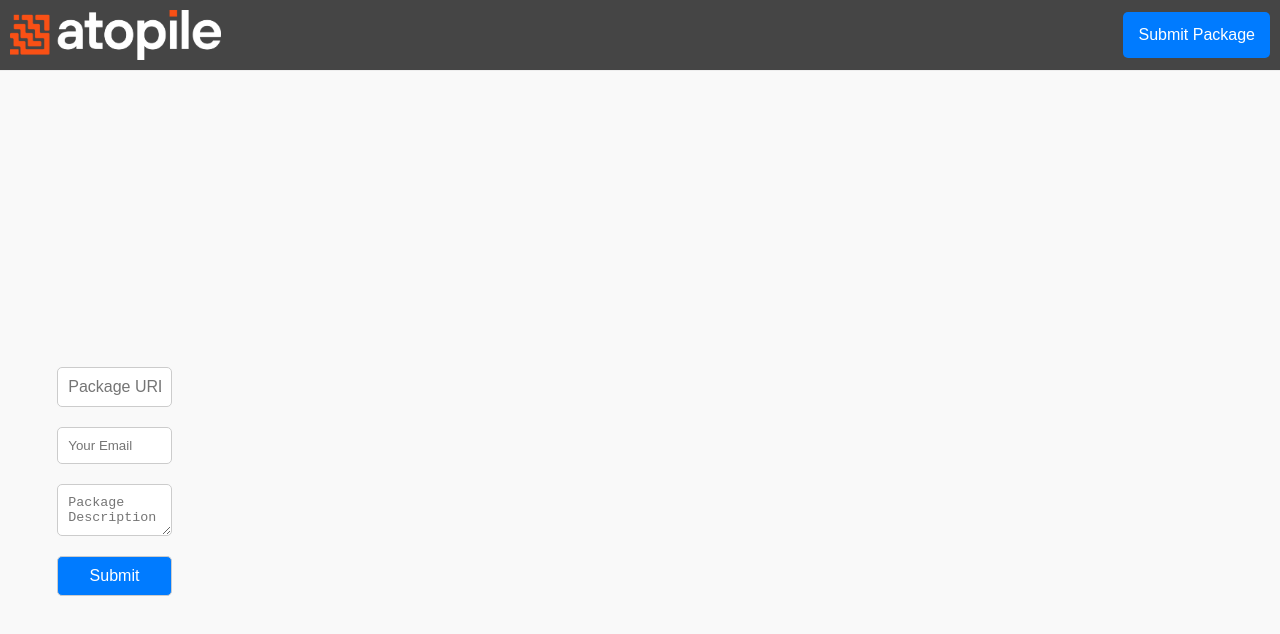
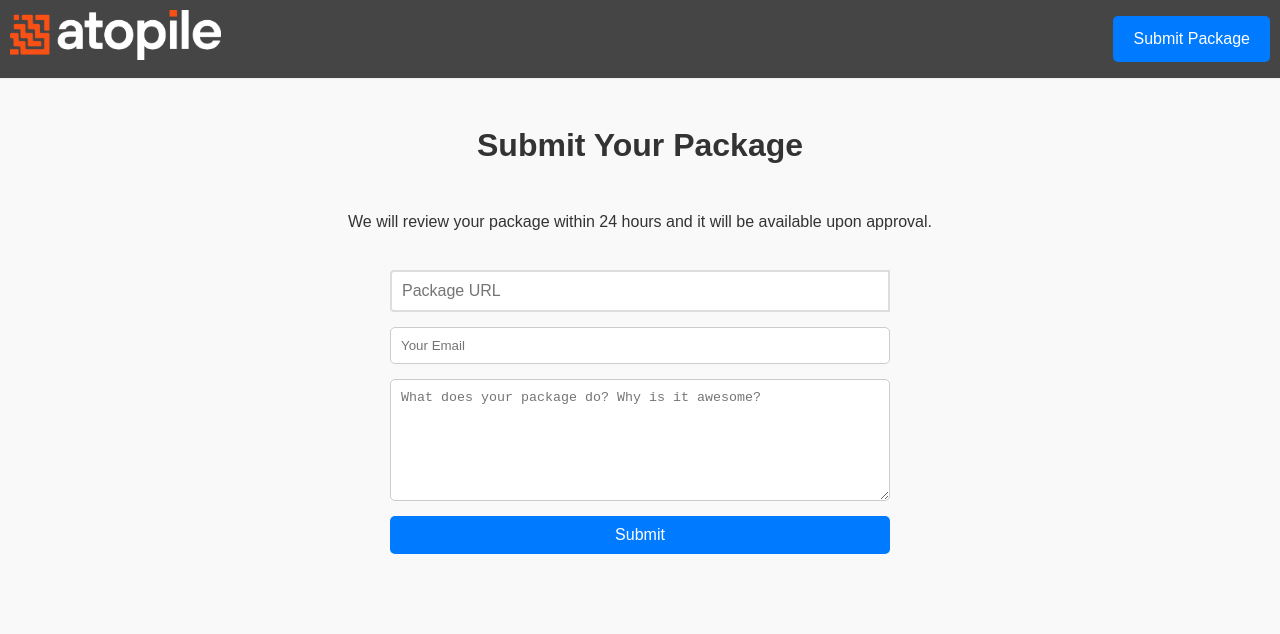
Before and after one commit to atopile/package-registry, a React (Create React App) app in the folder package-registry-frontend/: page /submit-package in a window 1280 px wide. Shown: the top 634 px of the page. Built offline with nearby package versions, Linux system fonts and the light colour scheme.

Commit message:
fixing packages

```diff
--- a/package-registry-frontend/src/App.js
+++ b/package-registry-frontend/src/App.js
@@ -5,6 +5,7 @@ import Header from './components/Header';
 import PackageDetails from './components/PackageDetails'; // Import your new component
 import './App.css';
 import SubmitPackage from './components/SubmitPackage';
+import ThanksForSubmitting from './components/ThanksForSubmitting';
 
 
 function App() {
@@ -19,6 +20,7 @@ function App() {
             <Route path="/" element={<SearchResultsContainer />} />
             <Route path="/package/:id" element={<PackageDetails />} /> {/* New route for PackageDetail */}
             <Route path="/submit-package" element={<SubmitPackage />} />
+            <Route path="/thanks-for-submitting" element={<ThanksForSubmitting />} />
           </Routes>
         </div>
       </div>
--- a/package-registry-frontend/src/components/CopyInstallCommand.js
+++ b/package-registry-frontend/src/components/CopyInstallCommand.js
@@ -1,7 +1,6 @@
 import React from 'react';
 import { FontAwesomeIcon } from '@fortawesome/react-fontawesome';
 import { faCopy } from '@fortawesome/free-solid-svg-icons';
-import PackageImage from './PackageImage';
 
 const CopyInstallCommand = ({ packageName }) => {
   const copyToClipboard = () => {
--- a/package-registry-frontend/src/components/Header.js
+++ b/package-registry-frontend/src/components/Header.js
@@ -1,33 +1,15 @@
 import React, { useState } from 'react';
-import SearchBar from './SearchBar'; // Assuming you have this component for search functionality
 import logo from '../assets/logo.png'; // Update the path to your logo
-import { db } from '../firebaseConfig';
-import { collection, addDoc } from 'firebase/firestore';
 import './Header.css'; // Ensure your CSS is properly organized for layout
 import { Link } from 'react-router-dom';
 
 const Header = () => {
-  const [packageUrl, setPackageUrl] = useState('');
-
-  const handleSubmit = async (e) => {
-    e.preventDefault(); // Prevent default form submission behavior
-    try {
-      const submissionsRef = collection(db, 'packageSubmissions');
-      await addDoc(submissionsRef, {
-        url: packageUrl,
-        submittedAt: new Date(),
-      });
-      alert('Thanks, your package will be reviewed.');
-      setPackageUrl('');
-    } catch (error) {
-      console.error('Error submitting package:', error);
-      alert('Submission failed. Please try again.');
-    }
-  };
 
   return (
     <header className="header">
-      <img src={logo} alt="Logo" className="header-logo" padding="20px" />
+      <Link to="/">
+        <img src={logo} alt="Logo" className="header-logo" />
+      </Link>
       <Link to="submit-package" className="submit-btn">Submit Package</Link>
     </header>
   );
--- a/package-registry-frontend/src/components/PackageImage.js
+++ b/package-registry-frontend/src/components/PackageImage.js
@@ -3,6 +3,7 @@ import { ref, getDownloadURL } from 'firebase/storage';
 import { storage } from '../firebaseConfig';
 
 const PackageImage = ({ images, size }) => {
+
   const [imageUrl, setImageUrl] = useState('');
 
   useEffect(() => {
--- a/package-registry-frontend/src/components/SearchResult.js
+++ b/package-registry-frontend/src/components/SearchResult.js
@@ -41,6 +41,12 @@ function checkForOverflow() {
             {pkg.title}
         </Link>
         </h2>
+        {pkg.author && (
+          <div className="search-result-author">
+            {/* <img src={pkg.author.gravatar} className="author-gravatar" /> */}
+            By: {pkg.author && pkg.author.name && <a href={`https://github.com/${pkg.author.name}`} target="_blank" rel="noopener noreferrer">{pkg.author.name}</a>} | {pkg.version && pkg.version.tag} | {pkg.version && pkg.version.release && `${Math.round((new Date() - new Date(pkg.version.release)) / (1000 * 60 * 60 * 24))} days ago`}
+          </div>
+        )}
         <p className="search-result-blurb">{pkg.blurb}</p>
       </div>
       <div className="search-result-right">
@@ -57,6 +63,7 @@ function checkForOverflow() {
             <a href={pkg.repo_url} target="_blank" rel="noopener noreferrer" className="search-result-repo-link">
             View on GitHub
             </a>
+
         </div>
     </div>
   );
--- a/package-registry-frontend/src/components/SubmitPackage.css
+++ b/package-registry-frontend/src/components/SubmitPackage.css
@@ -1,29 +1,41 @@
-
 .submit-package {
     display: flex;
+    flex-direction: column;
+    align-items: center;
     justify-content: center;
-  align-items: center;
-  height: 100vh;
+    margin: 0 auto;
+    padding: 20px;
   }
+
+  .heading {
+    text-align: center;
+    background-color: transparent;
+  }
+
   .submit-package-form {
     display: flex;
     flex-direction: column;
-  gap: 20px;
-  width: 50%;
-  max-width: 500px;
+    gap: 15px; /* Adjust gap for spacing between inputs */
+    width: 100%;
+    max-width: 500px; /* Adjust max-width as needed */
+    textarea { height: 100px; }
   }
-.submit-package-form input,
-.submit-package-form textarea,
-.submit-package-form button {
+
+  input, textarea {
     padding: 10px;
     border-radius: 5px;
     border: 1px solid #ccc;
   }
-.submit-package-form button {
-  background-color: #007bff;
+
+  .submit-btn {
+    background-color: #007bff; /* Example color */
     color: white;
+    padding: 10px 20px;
+    border: none;
+    border-radius: 5px;
     cursor: pointer;
   }
-.submit-package-form button:hover {
-  background-color: #0056b3;
+
+  .submit-btn:hover {
+    background-color: #0056b3; /* Darker shade for hover effect */
   }
--- a/package-registry-frontend/src/components/SubmitPackage.js
+++ b/package-registry-frontend/src/components/SubmitPackage.js
@@ -1,6 +1,6 @@
 import React, { useState } from 'react';
-import { db } from '../firebaseConfig';
-import { collection, addDoc } from 'firebase/firestore';
+import { functions } from '../firebaseConfig'; // Import Firebase functions
+import { httpsCallable } from 'firebase/functions';
 import './SubmitPackage.css';
 
 const SubmitPackage = () => {
@@ -20,23 +20,33 @@ const SubmitPackage = () => {
 
   const handleSubmit = async (e) => {
     e.preventDefault();
+    console.log('Submitting package with data:', formData); // Added for debugging
     try {
-      const submissionsRef = collection(db, 'packageSubmissions');
-      await addDoc(submissionsRef, {
-        ...formData,
-        submittedAt: new Date(),
-      });
-      alert('Package submitted successfully.');
-      setFormData({ url: '', email: '', description: '' }); // Reset form
+      const submitPackage = httpsCallable(functions, 'submit_package');
+      // Wrap formData in a 'data' object to match expected request format
+      const result = await submitPackage(formData);
+      // console.log('Result after submission:', result); // Added for debugging
+      if (result.data.message === "Package submitted successfully") {
+        // Redirect using window.location for navigation
+        window.location.href = '/thanks-for-submitting';
+      } else {
+        // Check for errors in the result.data.error if the message is not present
+        const errorMessage = result.data.error ? result.data.error : 'Submission failed. Please try again.';
+        throw new Error(errorMessage);
+      }
+      setFormData({ url: '', email: '', description: '' });
     } catch (error) {
       console.error('Error submitting package:', error);
-      alert('Submission failed. Please try again.');
+      alert(error.message);
     }
   };
 
   return (
-
     <div className="submit-package">
+      <div className="heading">
+        <h1>Submit Your Package</h1>
+      </div>
+        <p>We will review your package within 24 hours and it will be available upon approval.</p>
       <form onSubmit={handleSubmit} className="submit-package-form">
         <input
           type="text"
@@ -58,7 +68,7 @@ const SubmitPackage = () => {
           name="description"
           value={formData.description}
           onChange={handleChange}
-          placeholder="Package Description"
+          placeholder="What does your package do? Why is it awesome?"
           required
         />
         <button type="submit" className="submit-btn">Submit</button>
--- /dev/null
+++ b/package-registry-frontend/src/components/ThanksForSubmitting.js
@@ -0,0 +1,22 @@
+import React, { useEffect } from 'react';
+import { useNavigate } from 'react-router-dom';
+
+const ThanksForSubmitting = () => {
+  const navigate = useNavigate();
+
+  useEffect(() => {
+    const timer = setTimeout(() => {
+      navigate('/');
+    }, 10000);
+    return () => clearTimeout(timer);
+  }, [navigate]);
+
+  return (
+    <div style={{ textAlign: 'center', marginTop: '50px' }}>
+      <h1>Thank You for Submitting Your Package!</h1>
+      <p>Your contribution is much appreciated. Redirecting to the main page in 10 seconds...</p>
+    </div>
+  );
+};
+
+export default ThanksForSubmitting;
```
Also changed, not shown: package-registry-frontend/package.json (+13 -1 lines). Lines whose indentation alone changed are shown as unchanged.
